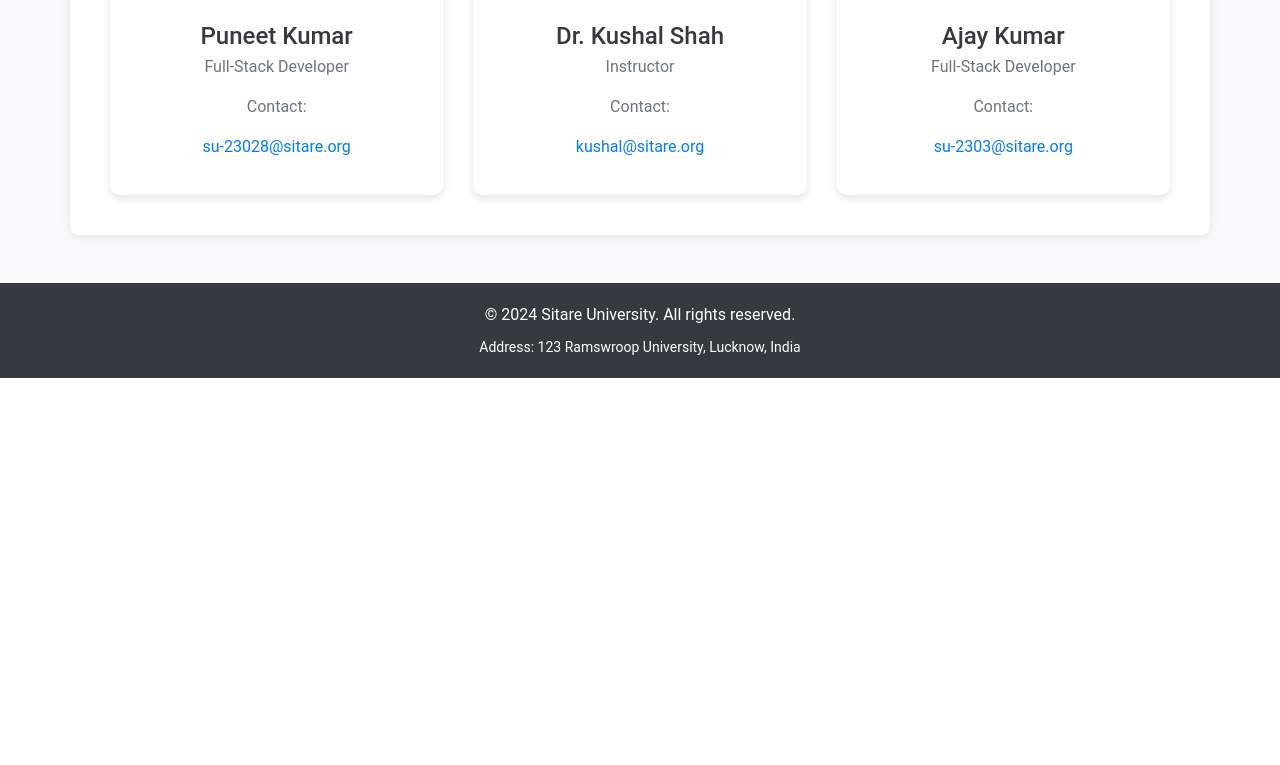
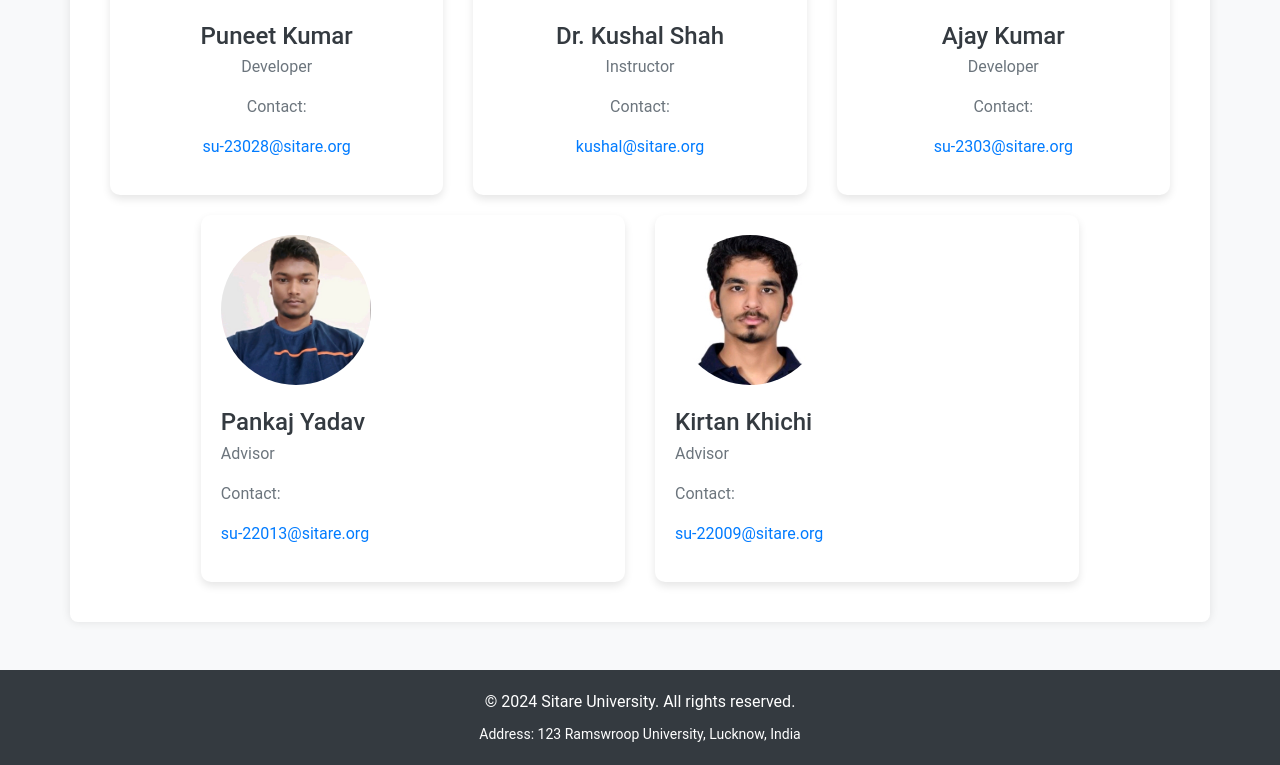
Before and after one commit to ajay-navodayan/Feedback_management_system, a Flask app: page /about_us in a window 1280 px wide. Shown: the part 520-1285 px from the top of the page. Before the commit the page ends 898 px from the top, so only its background shows below. Run offline with Flask 3, Linux system fonts and the light colour scheme; some libraries are stand-ins or nearby versions.

Commit message:
Update about_us.html

```diff
--- a/templates/about_us.html
+++ b/templates/about_us.html
@@ -117,13 +117,15 @@
     </div>
 
     <div class="container mt-5">
+
         <div class="row">
+
             <div class="col-md-4 text-center">
                 <div class="profile-card">
-                    <img src="https://media.licdn.com/dms/image/v2/D5603AQFgfXQ7e1DnaQ/profile-displayphoto-shrink_800_800/profile-displayphoto-shrink_800_800/0/1725305864511?e=1730937600&v=beta&t=PLQAQ7g_4BUFOt909q7j9L0kv8lCKtru9LPv49lvxZM"
+                    <img src="./static/puneet.jpeg"
                         alt="Puneet Kumar" class="img-fluid mb-2">
                     <h3>Puneet Kumar</h3>
-                    <p>Full-Stack Developer</p>
+                    <p>Developer</p>
                     <p>Contact:</p>
                     <p>
                         <a href="mailto:su-23028@sitare.org">su-23028@sitare.org</a>
@@ -132,7 +134,7 @@
             </div>
             <div class="col-md-4 text-center">
                 <div class="profile-card">
-                    <img src="https://lh3.googleusercontent.com/a-/ALV-UjUH1oFeBIFnF9SMnlj57M7OQcw07g69M1hgNXf0yNh9Bd1f1-M=s92-p-k-rw-no"
+                    <img src="./static/kushal.webp"
                         alt="Dr. Kushal Shah" class="img-fluid mb-2">
                     <h3>Dr. Kushal Shah</h3>
                     <p>Instructor</p>
@@ -145,14 +147,36 @@
             </div>
             <div class="col-md-4 text-center">
                 <div class="profile-card">
-                    <img src="https://media.licdn.com/dms/image/D4E03AQFCcZ8G4SQYKw/profile-displayphoto-shrink_800_800/0/1684994096970?e=1727913600&v=beta&t=5dYOPAYtaw78H4esgFcxe4jsqHYZuIRkwfUdMe4l8aw"
+                    <img src="./static/1684994096970.jpeg"
                         alt="Ajay Kumar" class="img-fluid mb-2">
                     <h3>Ajay Kumar</h3>
-                    <p>Full-Stack Developer</p>
+                    <p>Developer</p>
                     <p>Contact:</p>
                     <p>
                         <a href="mailto:su-23003@sitare.org">su-2303@sitare.org</a>
                     </p>
+                </div>
+
+
+            </div>
+        </div>
+        <div class="row justify-content-center">
+            <div class="col-md-5">
+                <div class="profile-card small-card">
+                    <img src="./static/pankaj.jpeg" alt="Pankaj Yadav" class="img-fluid mb-2">
+                    <h3>Pankaj Yadav</h3>
+                    <p>Advisor</p>
+                    <p>Contact:</p>
+                    <p><a href="mailto:su-22013@sitare.org">su-22013@sitare.org</a></p>
+                </div>
+            </div>
+            <div class="col-md-5">
+                <div class="profile-card small-card">
+                    <img src="./static/kiirtan1.jpg" alt="Kirtan Khichi" class="img-fluid mb-2">
+                    <h3>Kirtan Khichi</h3>
+                    <p>Advisor</p>
+                    <p>Contact:</p>
+                    <p><a href="mailto:su-22009@sitare.org">su-22009@sitare.org</a></p>
                 </div>
             </div>
         </div>
```
